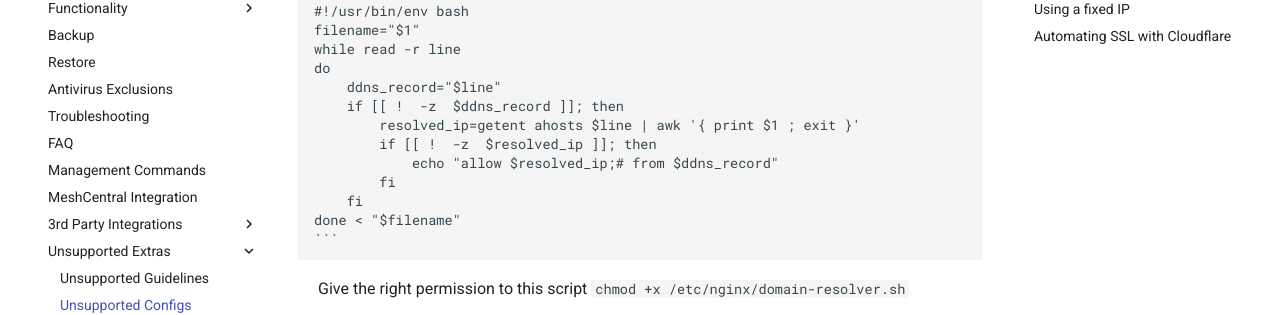
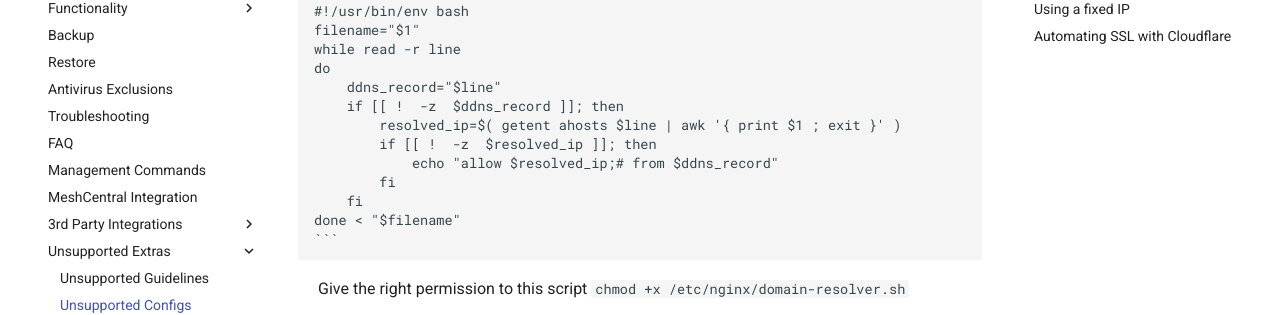
Before and after one commit to amidaware/trmm-docs, an MkDocs documentation site: the page built from docs/unsupported_scripts.md, in a window 1280 px wide and 900 px high, scrolled down 8847 px. Shown: the part 315-630 px from the top of the window. Built offline with MkDocs 1.6.1 and Material for MkDocs 9.7.7, drawn with Linux system fonts in a browser that asks for light colours; comment, search, counter and statistics services are not loaded; some of the changed text lies outside the part shown.

```diff
--- a/docs/unsupported_scripts.md
+++ b/docs/unsupported_scripts.md
@@ -460,7 +460,7 @@ Create a bash script domain-resolver.sh which does the DNS lookups for you:
     do
         ddns_record="$line"
         if [[ !  -z  $ddns_record ]]; then
-            resolved_ip=getent ahosts $line | awk '{ print $1 ; exit }'
+            resolved_ip=$( getent ahosts $line | awk '{ print $1 ; exit }' )
             if [[ !  -z  $resolved_ip ]]; then
                 echo "allow $resolved_ip;# from $ddns_record"
             fi
```
